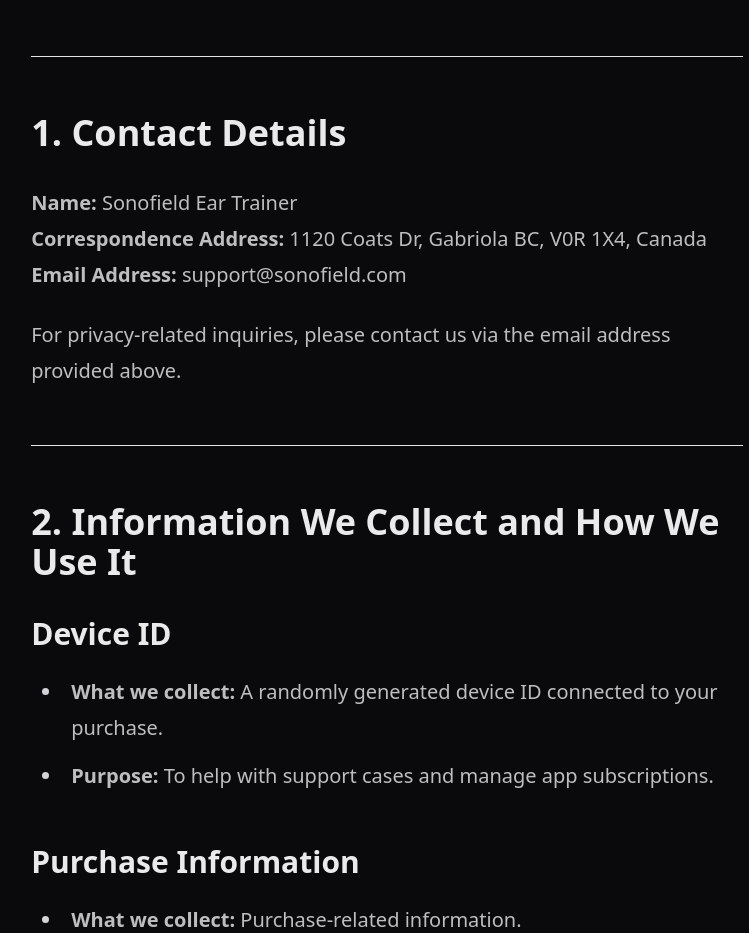
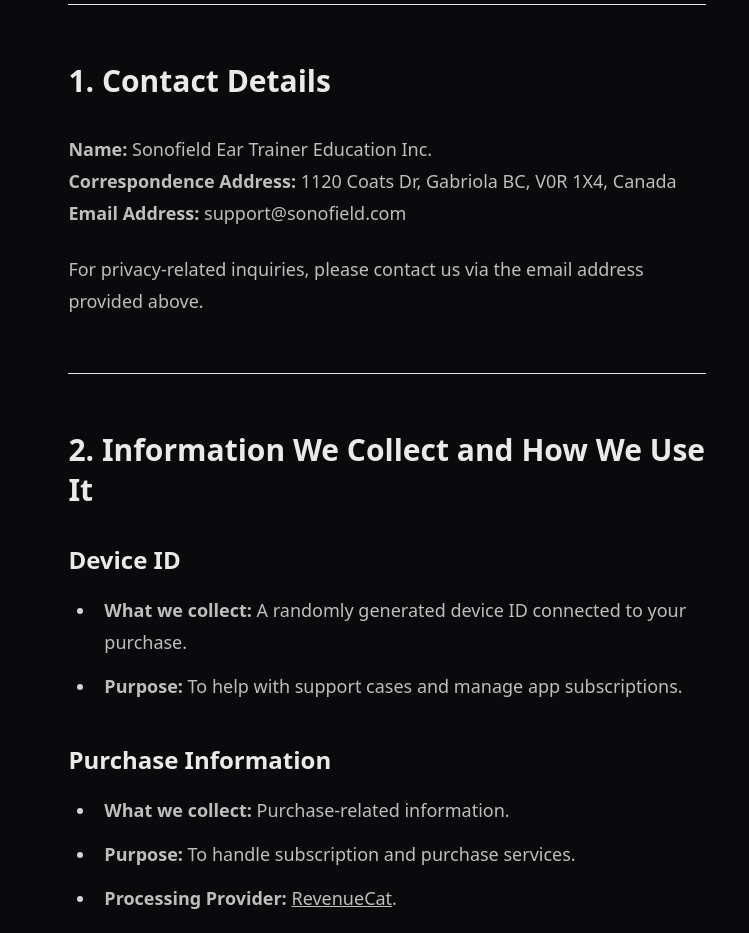
Before and after one commit to saarikivit/sonofield-ear-trainer-web, a SvelteKit app: page /privacy-policy in a window 1280 px wide. Shown: the part 500-1433 px from the top of the page, without its empty margins (253-1002 px from the left). Built offline with nearby package versions, Linux system fonts and the light colour scheme.

Commit message:
chore: better name, pp

```diff
--- a/src/routes/+page.svelte
+++ b/src/routes/+page.svelte
@@ -6,7 +6,9 @@
 	<img alt="Sonofield Ear Trainer screenshot" src={screenshot} />
 	<div class="text">
 		<p>Get notified when Sonofield Ear Trainer releases</p>
-		<a href="https://www.sonic-sorcery.com/set">https://www.sonic-sorcery.com/set</a>
+		<a class="link" href="https://www.sonic-sorcery.com/set">https://www.sonic-sorcery.com/set</a>
+		<br />
+		<a class="text-gray-700" href="http://et.sonofield.com/privacy-policy">Privacy Policy</a>
 	</div>
 </section>
 
@@ -36,7 +38,7 @@
 		color: #d3d0d0;
 		font-size: 14px;
 	}
-	a {
+	.link {
 		color: #5858ff;
 		font-size: 14px;
 	}
--- a/src/routes/privacy-policy/+page.svelte
+++ b/src/routes/privacy-policy/+page.svelte
@@ -1,4 +1,4 @@
-<article class="prose prose-zinc lg:prose-xl">
+<article class="prose prose-zinc lg:prose-lg">
 	<h1>Sonofield Ear Trainer Privacy Policy</h1>
 
 	<p>
@@ -18,7 +18,7 @@
 	<h2>1. Contact Details</h2>
 
 	<p>
-		<b>Name:</b> Sonofield Ear Trainer
+		<b>Name:</b> Sonofield Ear Trainer Education Inc.
 		<br />
 		<b>Correspondence Address:</b> 1120 Coats Dr, Gabriola BC, V0R 1X4, Canada
 		<br />
```
